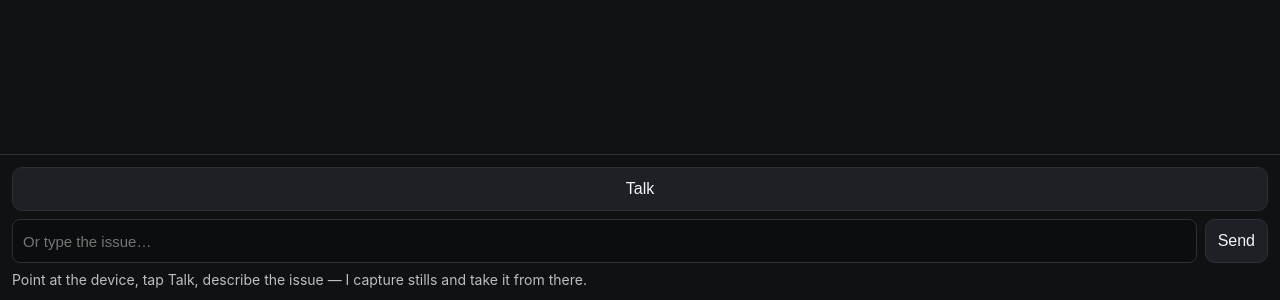
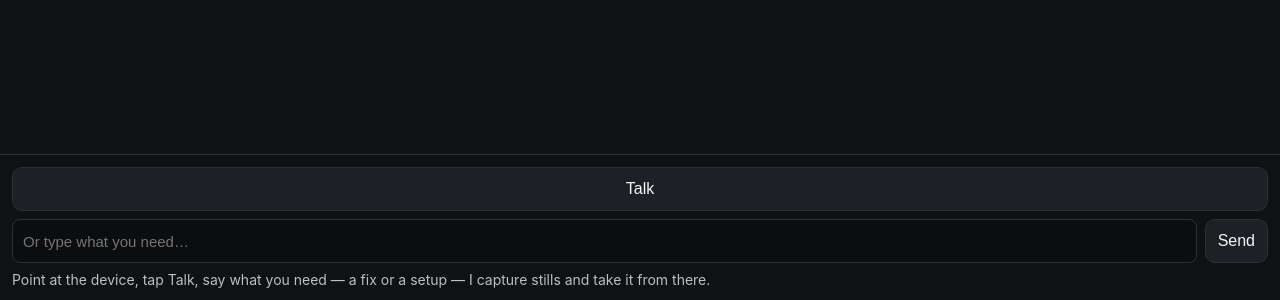
Before and after one commit to the-pushh/handy-man, a Next.js app in the folder frontend/: page / in a window 1280 px wide. Shown: the part 500-800 px from the top of the page. Built offline with nearby package versions, Linux system fonts and the light colour scheme; no server answers.

Commit message:
feat: one system for fix and setup tasks
Diagnosis adapts to setup/assembly/install requests; UI drops
repair-only wording.

```diff
--- a/frontend/app/components/RepairWalkthrough.tsx
+++ b/frontend/app/components/RepairWalkthrough.tsx
@@ -486,7 +486,7 @@ export default function RepairWalkthrough({
     const ref = `HM-${now.getFullYear()}${String(now.getMonth() + 1).padStart(2, "0")}${String(now.getDate()).padStart(2, "0")}-${Math.floor(1000 + Math.random() * 9000)}`;
     const t = {
       ref,
-      summary: `Repair visit for: ${issue}`,
+      summary: `Visit for: ${issue}`,
       device: device || "unknown device",
       issue,
       name: contactName.trim() || "not given",
--- a/frontend/app/page.tsx
+++ b/frontend/app/page.tsx
@@ -183,11 +183,11 @@ export default function Home() {
             }
           }}
         >
-          <input name="issue" type="text" placeholder="Or type the issue…" autoComplete="off" />
+          <input name="issue" type="text" placeholder="Or type what you need…" autoComplete="off" />
           <button type="submit">Send</button>
         </form>
 
-        <p className="hint">Point at the device, tap Talk, describe the issue — I capture stills and take it from there.</p>
+        <p className="hint">Point at the device, tap Talk, say what you need — a fix or a setup — I capture stills and take it from there.</p>
       </section>
 
       {overlay && (
```
Also changed, not shown: 1 other file (tests, documents, lock files or other folders).
